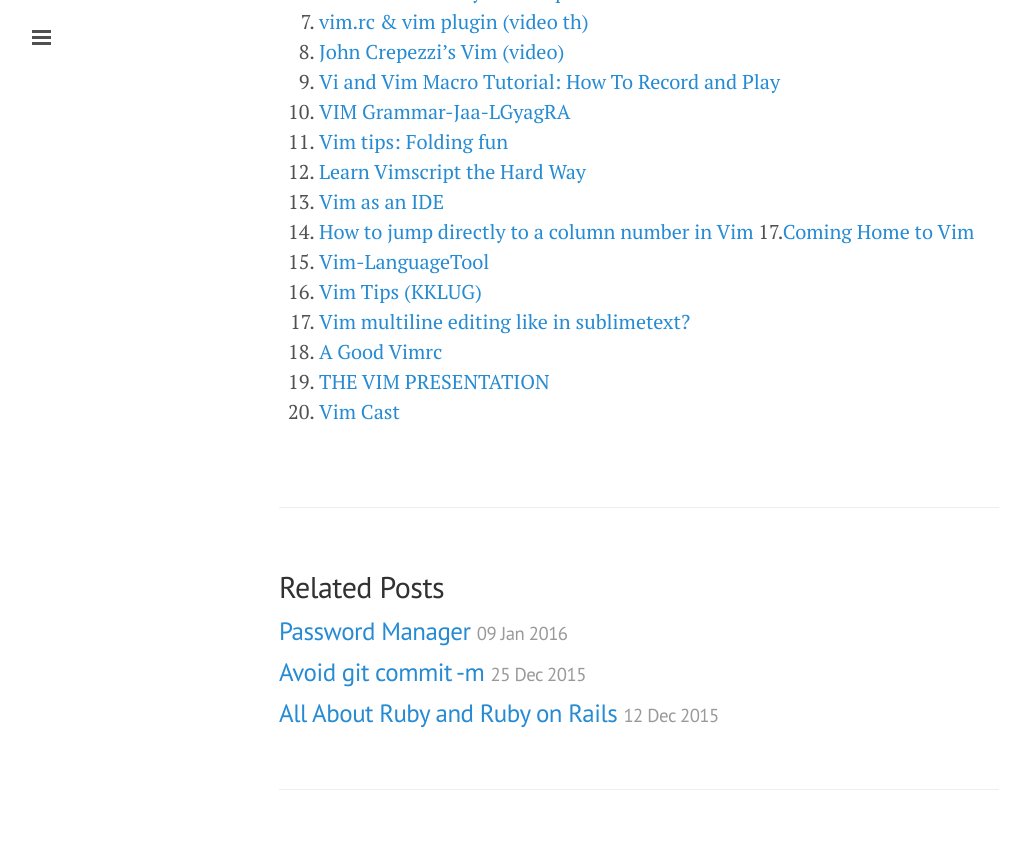
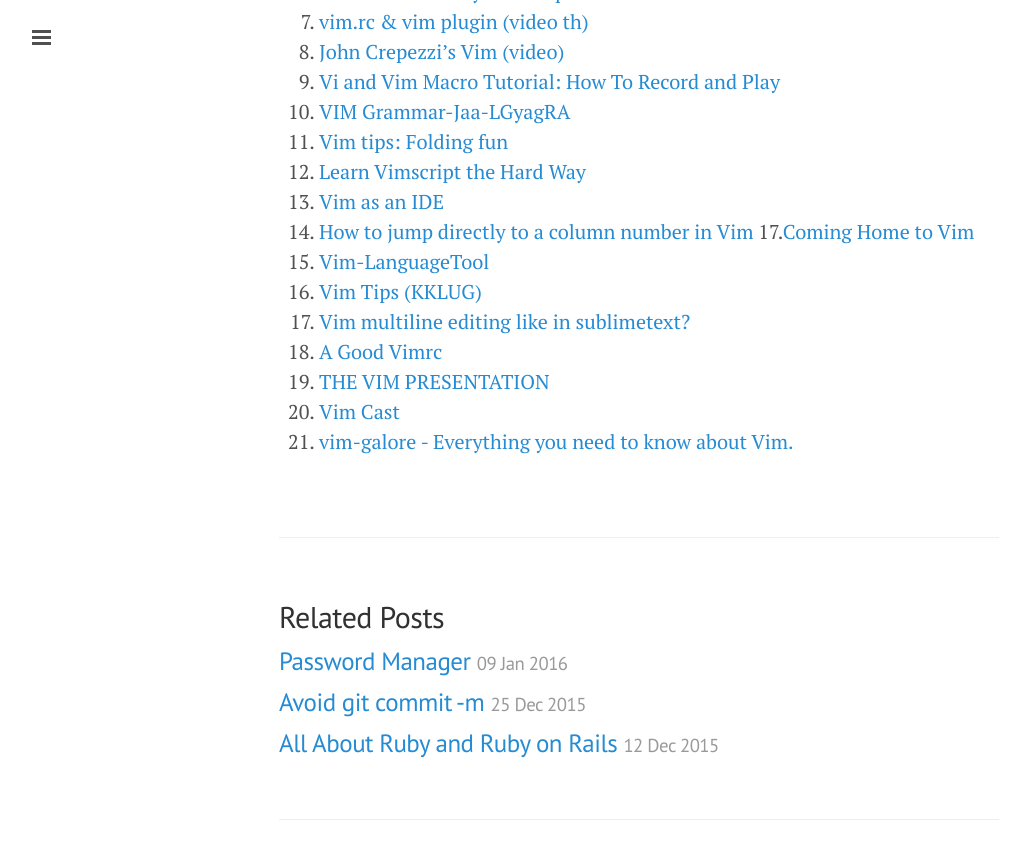
Before and after one commit to ibotdotout/ibotdotout.github.io, a Jekyll site: the page built from _posts/2014-06-09-vim.md, in a window 1280 px wide and 900 px high, scrolled down 5193 px. Shown: the top 859 px of the window, without its empty margins (1-1031 px from the left). Built offline with Jekyll 4.4.1, drawn with Linux system fonts in a browser that asks for light colours; nearby versions of some CDN libraries; Markdown is read by kramdown in place of the engine named in the settings; comment, search, counter and statistics services are not loaded.

Commit message:
Add vim galore

```diff
--- a/_posts/2014-06-09-vim.md
+++ b/_posts/2014-06-09-vim.md
@@ -241,3 +241,4 @@ $ vim --noplugin
 21. [A Good Vimrc](http://dougblack.io/words/a-good-vimrc.html)
 22. [THE VIM PRESENTATION](http://inside.github.io/vim-presentation/)
 23. [Vim Cast](http://vimcasts.org/categories/)
+24. [vim-galore - Everything you need to know about Vim.](https://github.com/mhinz/vim-galore)
```
